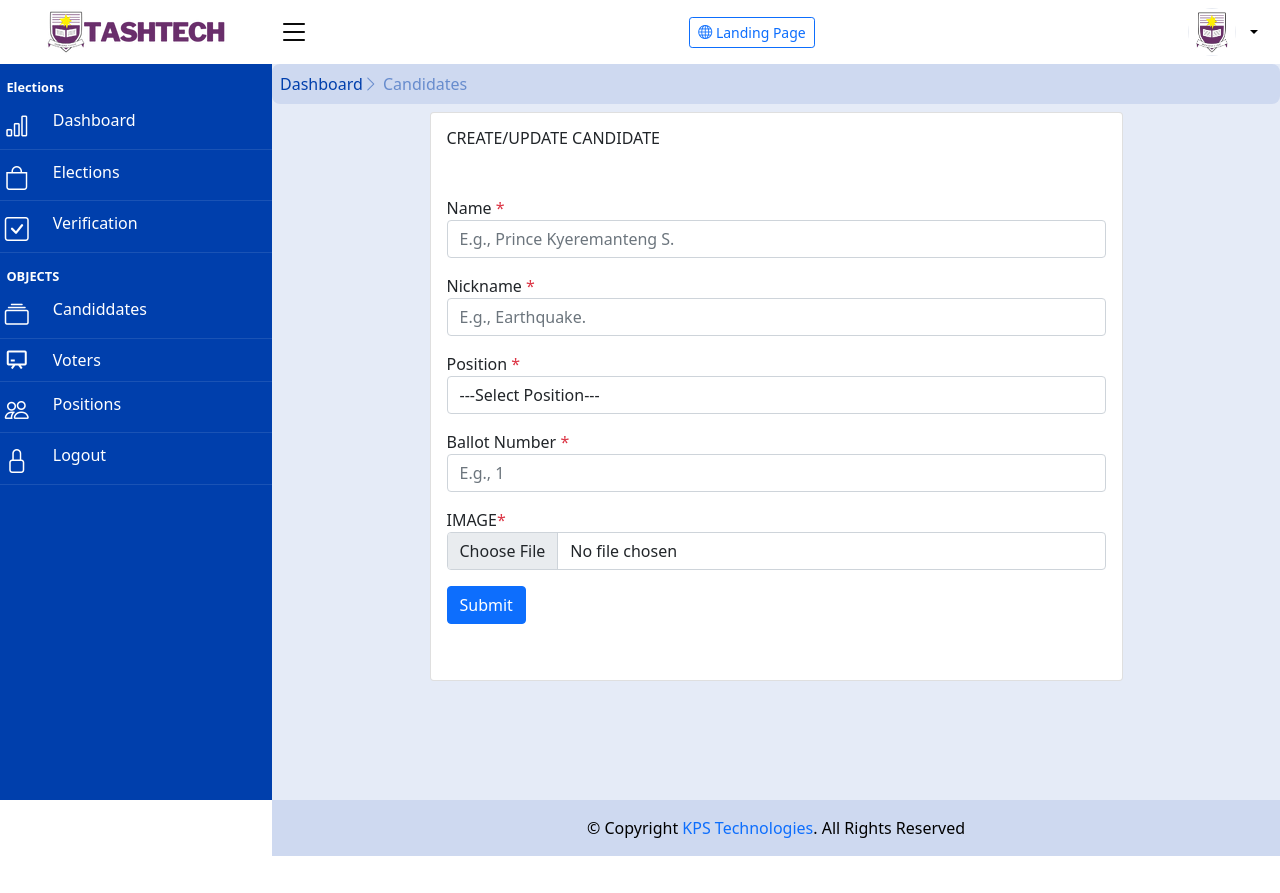
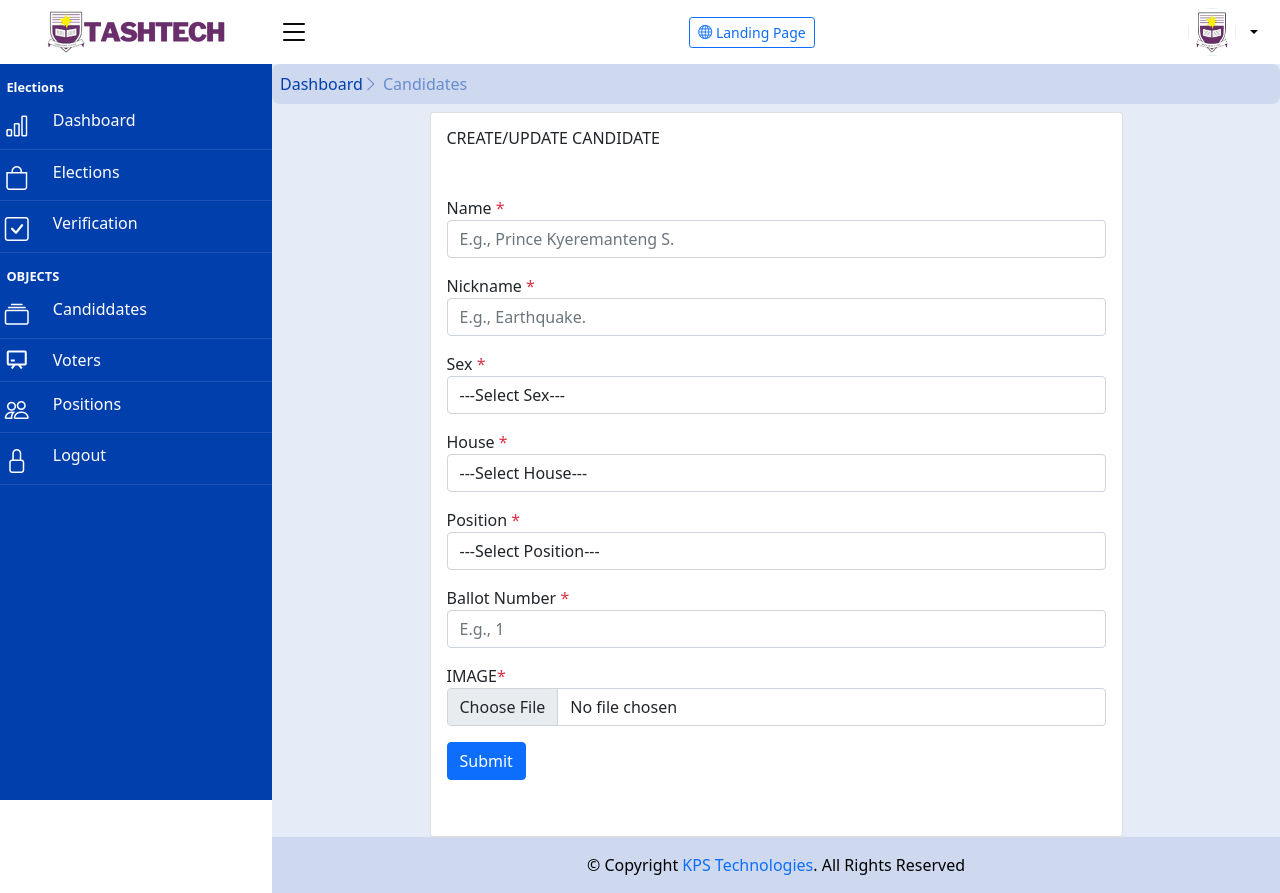
Before and after one commit to DevPrinceK/tashtech-evoting, a Django app: page /backend/create-update-candiddate/ in a window 1280 px wide. Before the commit the page ends 856 px from the top, so only its background shows below. Run offline with Django 4.2, Linux system fonts and the light colour scheme; the visitor is signed in with stand-in values (Sample User, id 1); data that the repository does not hold is empty; parts of the project's set-up code (start-up, migrations or seed data) failed here and were passed over; some libraries are stand-ins or nearby versions.

Commit message:
Update form_candidate.html

```diff
--- a/core/backend/templates/backend/forms/form_candidate.html
+++ b/core/backend/templates/backend/forms/form_candidate.html
@@ -14,6 +14,30 @@
         <label for="nickname">Nickname <span class="text text-danger">*</span></label>
         <input class="form-control" placeholder="E.g., Earthquake." value="{{candidate.nickname}}" type="text"
             name="nickname" id="nickname" required>
+        <div class="invalid-feedback">
+            Please this field is required.
+        </div>
+    </div>
+    <div class="form-group mt-3">
+        <label for="sex">Sex <span class="text text-danger">*</span></label>
+        <select name="sex" id="sex" class="form-control">
+            <option value="---">---Select Sex---</option>
+            <option value="F" {% if candidate.sex == "F" %} selected {% endif %}>F</option>
+            <option value="M" {% if candidate.sex == "M" %} selected {% endif %}>M</option>
+        </select>
+        <div class="invalid-feedback">
+            Please this field is required.
+        </div>
+    </div>
+    <div class="form-group mt-3">
+        <label for="house">House <span class="text text-danger">*</span></label>
+        <select name="house" id="house" class="form-control">
+            <option value="---">---Select House---</option>
+            <option value="ASANTE" {% if candidate.house == "ASANTE" %} selected {% endif %}>ASANTE</option>
+            <option value="BOTWE" {% if candidate.house == "BOTWE" %} selected {% endif %}>BOTWE</option>
+            <option value="KALEDZI" {% if candidate.house == "KALEDZI" %} selected {% endif %}>KALEDZI</option>
+            <option value="KUMI" {% if candidate.house == "KUMI" %} selected {% endif %}>KUMI</option>
+        </select>
         <div class="invalid-feedback">
             Please this field is required.
         </div>
```
